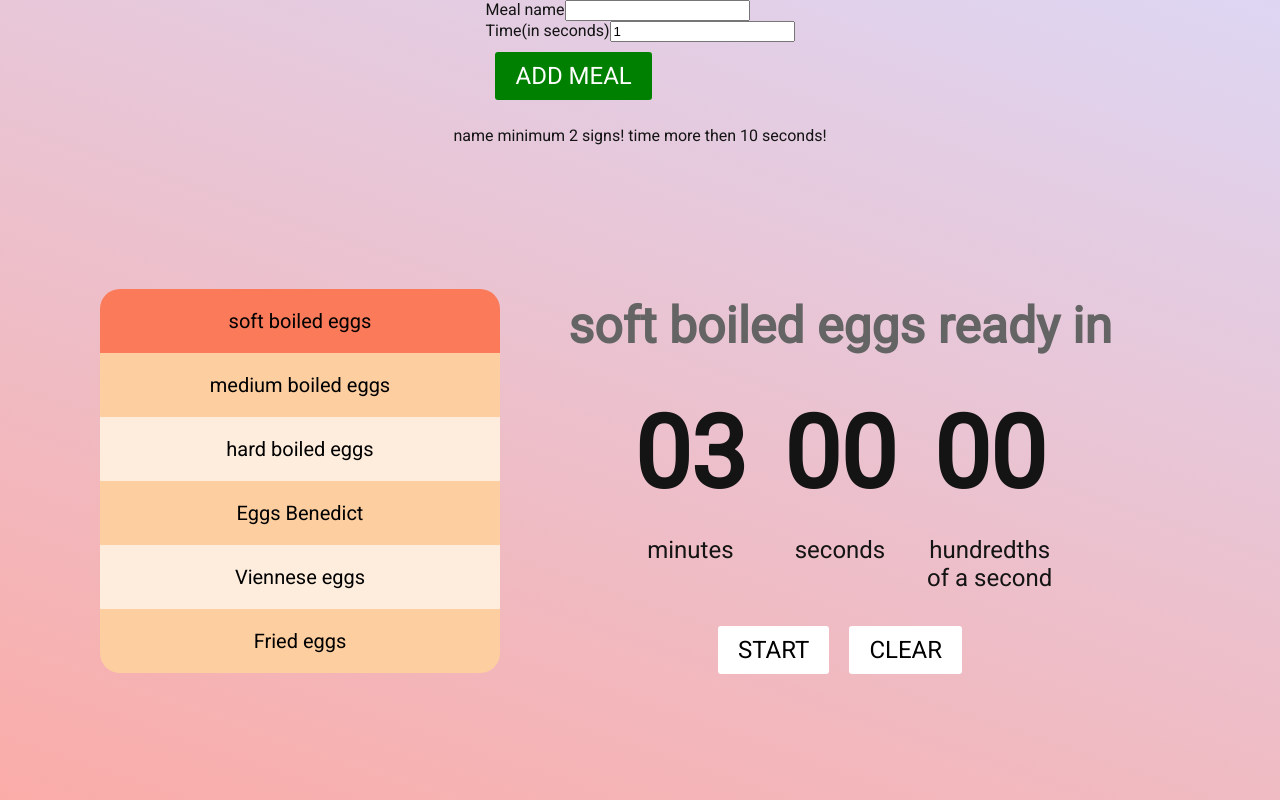
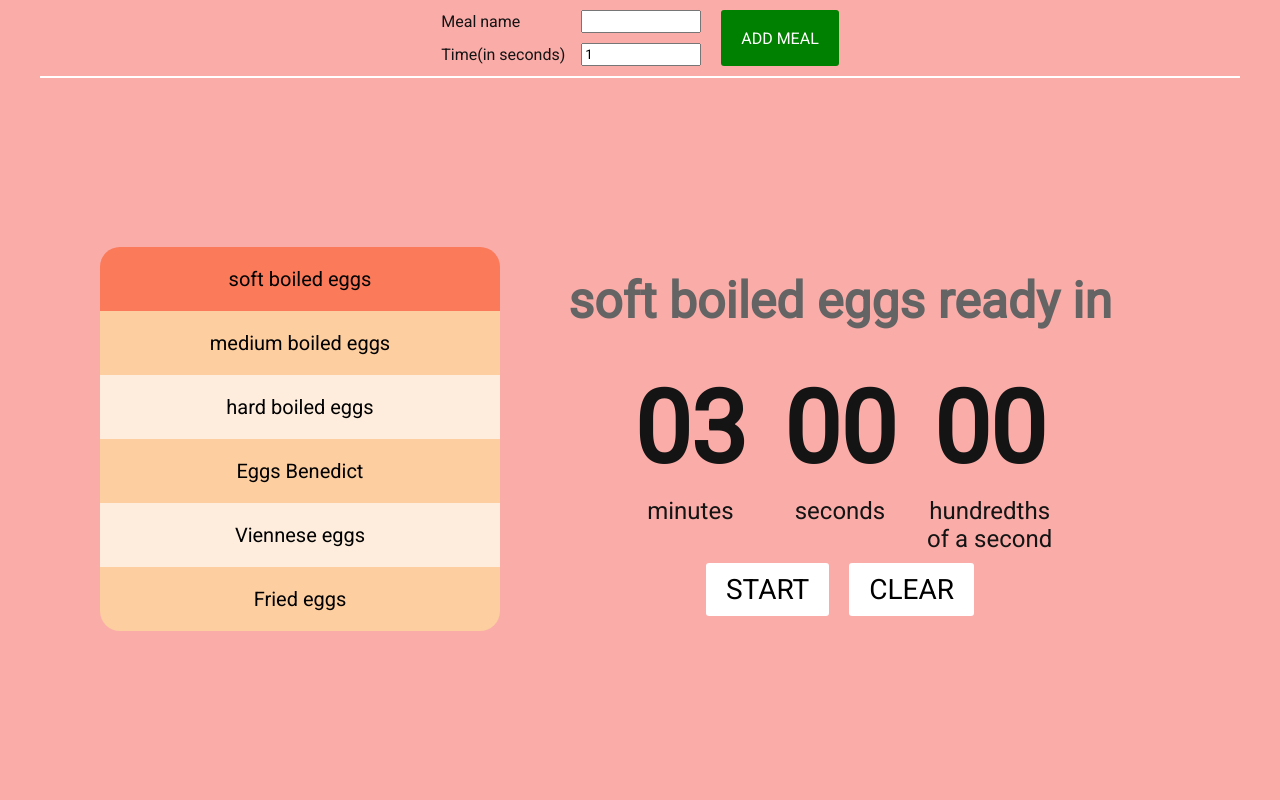
Before and after one commit to wasiak93/cooking-timer, a React (Create React App) app: page / in a window 1280 px wide. Built offline with nearby package versions, Linux system fonts and the light colour scheme.

Commit message:
change style in form__button; add flex to Form component and position components inside

```diff
--- a/src/App.js
+++ b/src/App.js
@@ -23,13 +23,21 @@ const App = () => {
   const [activeButtonId, setActiveButtonId] = useState(mealsArray[0].id);
   const [actualMeal, setActualMeal] = useState(mealsArray[0].name);
   const [inputsArray, setInputsArray] = useState([
-    { id: 0, text: "Meal name", idValue: "name", value: "", type: "text" },
+    {
+      id: 0,
+      text: "Meal name",
+      idValue: "name",
+      value: "",
+      type: "text",
+      info: "name minimum 2 signs!",
+    },
     {
       id: 1,
       text: "Time(in seconds)",
       idValue: "time",
       value: 1,
       type: "number",
+      info: " time more then 10 seconds!",
     },
   ]);
   const [mealId, setMealId] = useState(mealsArray.length);
@@ -119,12 +127,7 @@ const App = () => {
         inputsArray={inputsArray}
         handlerInput={handlerInput}
       />
-      <div className="info">
-        <p>
-          {inputsArray[0].value.length < 2 && "name minimum 2 signs!"}
-          {inputsArray[1].value < 10 && " time more then 10 seconds!"}
-        </p>
-      </div>
+      <div></div>
       <Main
         activity={activity}
         handlerButtonStart={activity === "start" ? handlerStart : handlerStop}
--- a/src/Button/Button.css
+++ b/src/Button/Button.css
@@ -1,6 +1,7 @@
 .button {
-  padding: 10px;
+  padding: 5px;
   margin: 5px;
+  font-size: 12px;
   border: none;
   outline: none;
   border-radius: 3px;
@@ -41,6 +42,7 @@
 .form__button {
   background-color: green;
   color: white;
+  font-size: 14px;
 }
 
 @media (min-width:1200px) {
@@ -68,7 +70,11 @@
   .console__button,
   .form__button {
     padding: 10px 20px;
-    font-size: 24px;
+    font-size: 28px;
+  }
+
+  .form__button {
+    font-size: 16px;
   }
 
   .alarm__button {
--- a/src/Form/Form.css
+++ b/src/Form/Form.css
@@ -0,0 +1,27 @@
+.form {
+  display: flex;
+  flex-wrap: wrap;
+  justify-content: center;
+  width: 100%;
+  border-bottom: 2px solid rgb(255, 255, 255);
+}
+
+
+.form__item {
+  display: flex;
+  align-items: center;
+  font-weight: wrap;
+  margin: 10px;
+}
+
+.label {
+  width: 140px;
+  display: inline-block;
+  font-size: 16px;
+}
+
+.input {
+  width: 120px;
+  font-family: 'Roboto', sans-serif;
+  padding: 2px;
+}
--- a/src/Form/Form.js
+++ b/src/Form/Form.js
@@ -3,20 +3,23 @@ import "./Form.css";
 import Button from "../Button/Button";
 
 const Form = ({ addMeal, inputsArray, handlerInput }) => {
-  const inputs = inputsArray.map(({ idValue, text, type, id, value }) => (
+  const inputs = inputsArray.map(({ idValue, text, type, id, value, info }) => (
     <div className="form__item" key={id}>
-      <label htmlFor={idValue}>{text}</label>
+      <label htmlFor={idValue} className="label">
+        {text}
+      </label>
       <input
         type={type}
         id={idValue}
         value={value}
         onChange={(e) => handlerInput(e, id)}
+        className="input"
       />
     </div>
   ));
   return (
     <form action="" className="form" onSubmit={addMeal}>
-      {inputs}
+      <div className="form__inputs">{inputs}</div>
       <Button blockName="form" activity="add meal" />
     </form>
   );
--- a/src/index.css
+++ b/src/index.css
@@ -1,3 +1,9 @@
+* {
+  margin: 0;
+  padding: 0;
+  box-sizing: border-box;
+}
+
 html {
   height: 100%;
 }
@@ -6,7 +12,7 @@ body {
   height: 100%;
   margin: 0;
   background-color: #FAACA8;
-  background-image: linear-gradient(19deg, #FAACA8 0%, #DDD6F3 100%);
+  /* background-image: linear-gradient(19deg, #FAACA8 0%, #DDD6F3 100%); */
 }
 
 #root {
```
